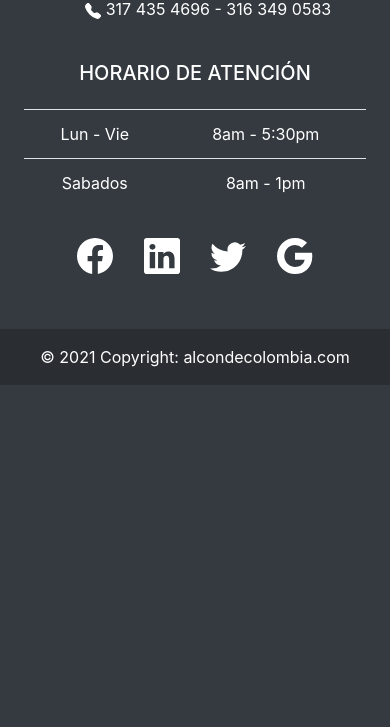
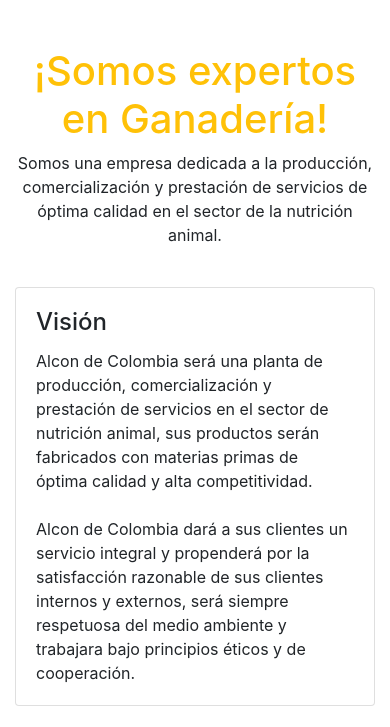
Before and after one commit to juanoviedo/alcon-live, a Django app: page /ganaderia/ in a window 390 px wide. Shown: the part 657-1384 px from the top of the page. Before the commit the page ends 1042 px from the top, so only its background shows below. Run offline with Django 3.2, Linux system fonts and the light colour scheme.

Commit message:
Ganaderia

```diff
--- a/main/templates/main/base.html
+++ b/main/templates/main/base.html
@@ -1,3 +1,5 @@
+{% load active_link_tags %}
+
 <!doctype html>
 <html lang="en">
   <head>
@@ -28,28 +30,28 @@
             </button>
             <div class="collapse navbar-collapse" id="navbarNavDropdown">
             <ul class="navbar-nav">
-                <li class="nav-item active">
-                <a class="nav-link" href="/home">Home <span class="sr-only">(current)</span></a>
+                <li class="nav-item {% active_link 'home' 'active' %}">
+                <a class="nav-link" href="/home">Home <!-- <span class="sr-only">(current)</span> --></a>
                 </li>
-                <li class="nav-item">
+                <li class="nav-item {% active_link 'avicultura' 'active' %}">
                 <a class="nav-link" href="/avicultura">Avicultura</a>
                 </li>
-                <li class="nav-item">
+                <li class="nav-item {% active_link 'equinos' 'active' %}">
                 <a class="nav-link" href="/equinos">Equínos</a>
                 </li>
-                <li class="nav-item">
+                <li class="nav-item {% active_link 'ganaderia' 'active' %}">
                 <a class="nav-link" href="/ganaderia">Ganadería</a>
                 </li>
-                <li class="nav-item">
+                <li class="nav-item {% active_link 'porcicultura' 'active' %}">
                 <a class="nav-link" href="/porcicultura">Porcicultura</a>
                 </li>
-                <li class="nav-item">
+                <li class="nav-item {% active_link 'mascotas' 'active' %}">
                 <a class="nav-link" href="/mascotas">Mascotas</a>
                 </li>
-                <li class="nav-item">
+                <li class="nav-item {% active_link 'cunicultura' 'active' %}">
                 <a class="nav-link" href="/cunicultura">Cunicultura</a>
                 </li>
-                <li class="nav-item">
+                <li class="nav-item {% active_link 'acuicultura' 'active' %}">
                 <a class="nav-link" href="/acuicultura">Acuicultura</a>
                 </li>
                 <li class="nav-item dropdown">
--- a/main/templates/main/ganaderia.html
+++ b/main/templates/main/ganaderia.html
@@ -1,10 +1,85 @@
 {% extends "main/base.html" %}
+
+{% block styles %}
+    <style>
+    .parallax {
+      /* The image used */
+      background-image: url("https://www.gastroactitud.com/wp-content/uploads/2021/07/frisona-1280x720.jpg");
+
+      /* Set a specific height */
+      min-height: 600px;
+
+      /* Create the parallax scrolling effect */
+      background-attachment: fixed;
+      background-position: top right;
+      background-repeat: no-repeat;
+      background-size: cover;
+    }
+    </style>
+{% endblock %}
 
 
 {% block title %}
-    Alcon de Colombia
+    Ganadería
 {% endblock %}
 
 {% block content %}
-    <h1>Hello, you are in ganaderia page</h1>
+    <div class="parallax"></div>
+    <div class="container mx-auto mt-5 text-center">
+        <h1 class="text-warning">¡Somos expertos en Ganadería!</h1>
+
+        <p>Somos una empresa dedicada a la producción, comercialización y prestación de servicios de óptima calidad en el sector de la nutrición animal.</p>
+    </div>
+
+    <div class="mx-auto container">
+        <div class="row">
+            <div class="col-sm-6 mt-4">
+                <div class="card">
+                    <div class="card-body">
+                        <h4 class="card-title">Visión</h4>
+                        <p class="card-text">
+                            Alcon de Colombia será una planta de producción, comercialización y prestación de servicios en el sector de nutrición animal, sus productos serán fabricados con materias primas de óptima calidad y alta competitividad.
+                            <br/><br/>
+                            Alcon de Colombia dará a sus clientes un servicio integral y propenderá por la satisfacción razonable de sus clientes internos y externos, será siempre respetuosa del medio ambiente y trabajara bajo principios éticos y de cooperación.
+                        </p>
+
+                    </div>
+                </div>
+            </div>
+
+            <div class="col-sm-6 mt-4">
+                <img style="max-width: 100%; border-radius: 3px;" src="http://abc.finkeros.com/wp-content/uploads/2013/05/ubre.jpg">
+            </div>
+
+            <div class="col-sm-6 mt-4">
+                <div class="card">
+                    <div class="card-body">
+                        <h4 class="card-title">Visión</h4>
+                        <p class="card-text">
+                            Alcon de Colombia será una planta de producción, comercialización y prestación de servicios en el sector de nutrición animal, sus productos serán fabricados con materias primas de óptima calidad y alta competitividad.
+                            <br/><br/>
+                            Alcon de Colombia dará a sus clientes un servicio integral y propenderá por la satisfacción razonable de sus clientes internos y externos, será siempre respetuosa del medio ambiente y trabajara bajo principios éticos y de cooperación.
+                        </p>
+
+                    </div>
+                </div>
+            </div>
+
+            <div class="col-sm-6 mt-4">
+                <div class="card">
+                    <div class="card-body">
+                        <h4 class="card-title">Visión</h4>
+                        <p class="card-text">
+                            Alcon de Colombia será una planta de producción, comercialización y prestación de servicios en el sector de nutrición animal, sus productos serán fabricados con materias primas de óptima calidad y alta competitividad.
+                            <br/><br/>
+                            Alcon de Colombia dará a sus clientes un servicio integral y propenderá por la satisfacción razonable de sus clientes internos y externos, será siempre respetuosa del medio ambiente y trabajara bajo principios éticos y de cooperación.
+                        </p>
+
+                    </div>
+                </div>
+            </div>
+        </div>
+    </div>
+
+
 {% endblock %}
--- a/portfolio/settings.py
+++ b/portfolio/settings.py
@@ -38,6 +38,7 @@ INSTALLED_APPS = [
     'django.contrib.messages',
     'django.contrib.staticfiles',
     'main.apps.MainConfig',
+    'active_link',
 ]
 
 MIDDLEWARE = [
```
